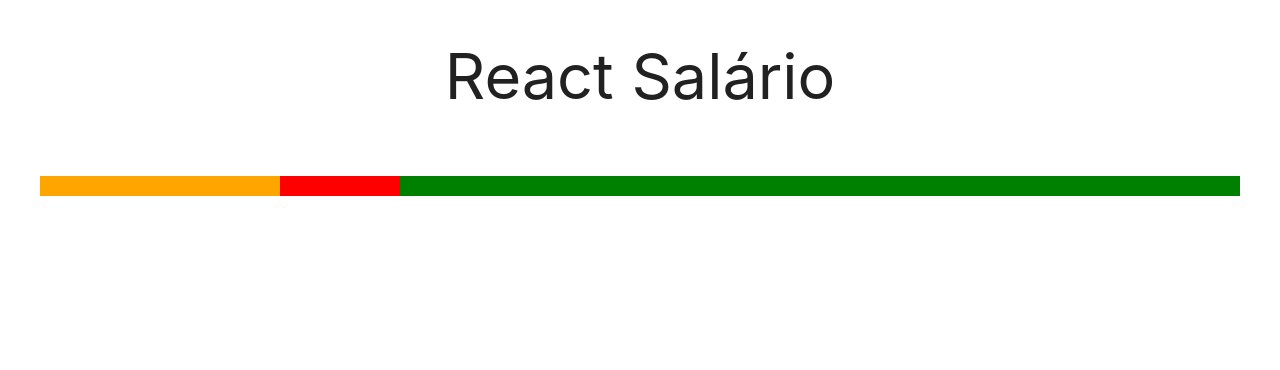
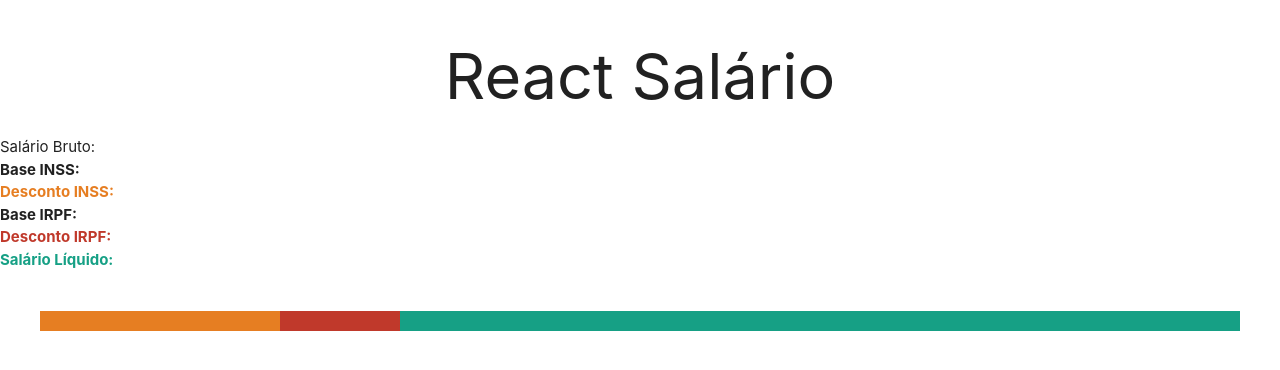
Before and after one commit to williancozzi/react-salario, a React (Create React App) app: page / in a window 1280 px wide. Shown: the top 370 px of the page. Built offline with nearby package versions, Linux system fonts and the light colour scheme.

Commit message:
feat(): add components inputReadOnly and inputFullSalary

```diff
--- a/src/App.js
+++ b/src/App.js
@@ -1,23 +1,25 @@
 import React, { Component } from "react";
 import ColorBar from "./components/color-bar/ColorBar";
+import InputFullSalary from "./components/input-full-salary/InputFullSalary";
+import InputReadOnly from "./components/input-readonly/InputReadOnly";
 
 export default class App extends Component {
   render() {
     return (
       <div>
         <h1 style={styles.centeredTitle}>React Salário</h1>
-        <div
-          style={{
-            display: "flex",
-            flexDirection: "row",
-            alignItems: "center",
-            justifyContent: "center",
-            padding: "0px 40px",
-          }}
-        >
-          <ColorBar value={20} color={"orange"} />
-          <ColorBar value={10} color={"red"} />
-          <ColorBar value={70} color={"green"} />
+        <div>
+          <InputFullSalary title={"Salário Bruto:"} />
+          <InputReadOnly title={"Base INSS:"} />
+          <InputReadOnly color={"#e67e22"} title={"Desconto INSS:"} />
+          <InputReadOnly title={"Base IRPF:"} />
+          <InputReadOnly color={"#c0392b"} title={"Desconto IRPF:"} />
+          <InputReadOnly color={"#16a085"} title={"Salário Líquido:"} />
+        </div>
+        <div style={styles.bars}>
+          <ColorBar value={20} color={"#e67e22"} />
+          <ColorBar value={10} color={"#c0392b"} />
+          <ColorBar value={70} color={"#16a085"} />
         </div>
       </div>
     );
@@ -28,4 +30,11 @@ const styles = {
   centeredTitle: {
     textAlign: "center",
   },
+  bars: {
+    display: "flex",
+    flexDirection: "row",
+    alignItems: "center",
+    justifyContent: "center",
+    padding: "0px 40px",
+  },
 };
--- a/src/components/input-full-salary/InputFullSalary.js
+++ b/src/components/input-full-salary/InputFullSalary.js
@@ -2,6 +2,8 @@ import React, { Component } from "react";
 
 export default class InputFullSalary extends Component {
   render() {
-    return <div></div>;
+    const { title } = this.props;
+
+    return <div>{title}</div>;
   }
 }
--- a/src/components/input-readonly/InputReadOnly.js
+++ b/src/components/input-readonly/InputReadOnly.js
@@ -2,6 +2,8 @@ import React, { Component } from "react";
 
 export default class InputReadOnly extends Component {
   render() {
-    return <div></div>;
+    const { title, color } = this.props;
+
+    return <div style={{ color: color, fontWeight: 700 }}>{title}</div>;
   }
 }
```
